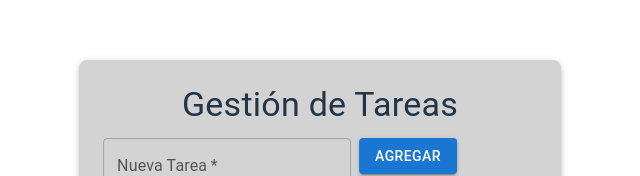
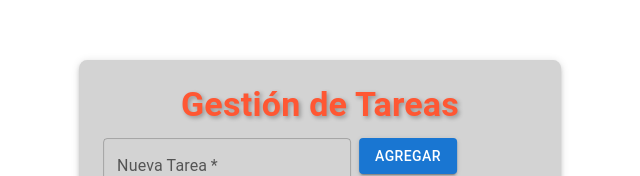
Before and after one commit to amachin86/react-vite-test, a React (Vite) app in the folder gestion-tareas/: page / in a window 1280 px wide. Shown: the part 207-383 px from the top of the page, without its empty margins (360-1000 px from the left). Built offline with nearby package versions, Linux system fonts and the light colour scheme; no server answers; the HTML template or start-up script is replaced by a standard one.

Commit message:
using shadow efect in Gestión de Tareas

```diff
--- a/gestion-tareas/src/App.jsx
+++ b/gestion-tareas/src/App.jsx
@@ -78,7 +78,16 @@ const App = () => {
                     m: 2 // Margen alrededor del Box
                 }}
             >
-            <Typography variant="h4" gutterBottom align="center">
+            <Typography
+                variant="h4"
+                gutterBottom
+                align="center"
+                sx={{
+                    color: '#FF5733', // Color principal del texto
+                    textShadow: '2px 2px 4px rgba(0, 0, 0, 0.3)', // Sombra del texto
+                    fontWeight: 'bold'
+                }}
+            >
                 Gestión de Tareas
             </Typography>
             <AddTaskForm addTask={addTask} />
```
